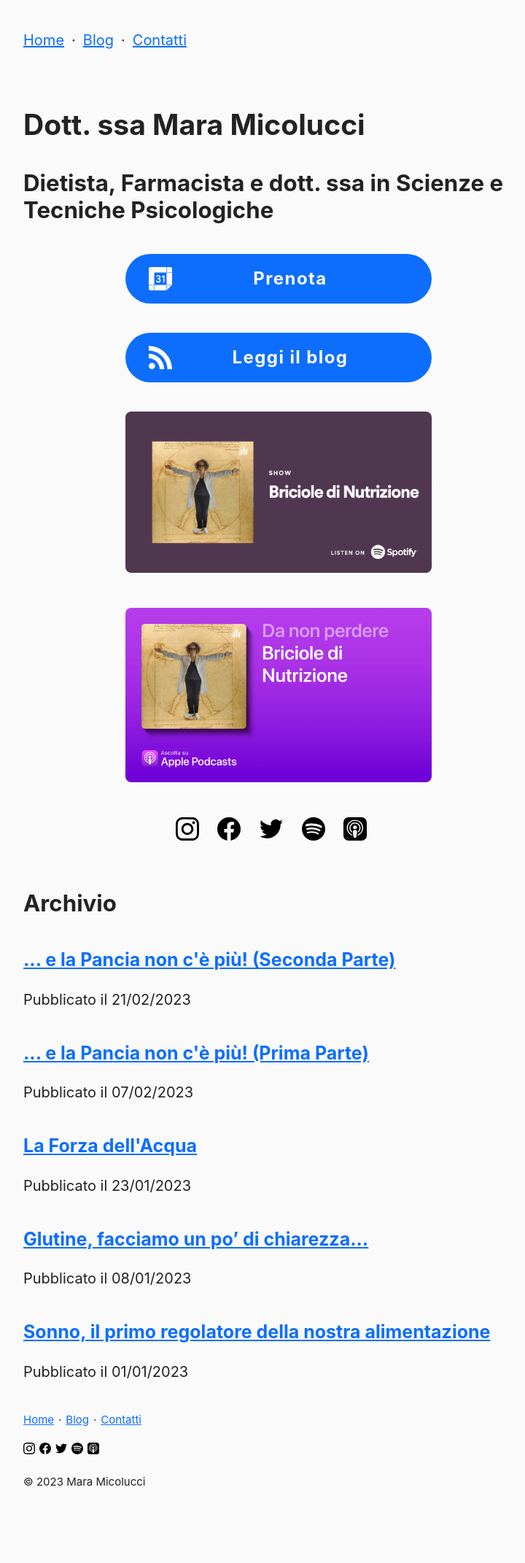
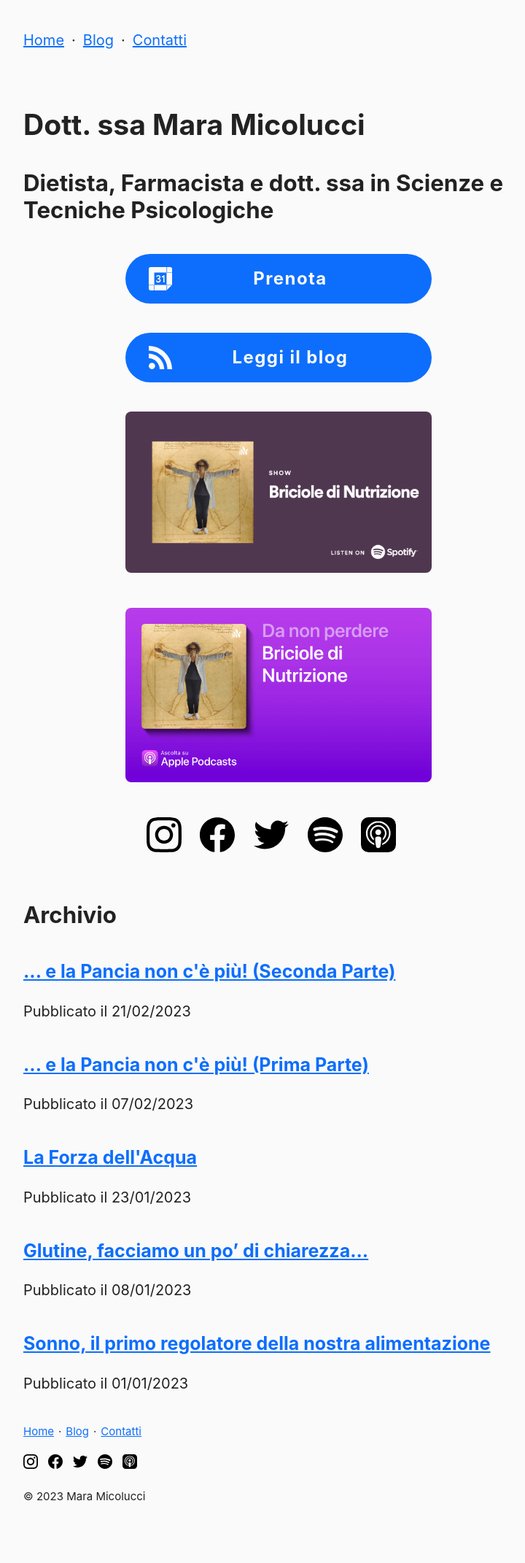
Before and after one commit to curlybracketshq/dietista.it, a Jekyll site: the page built from index.html, in a window 1280 px wide. Shown: the whole page at 73% size, without its empty margins (258-978 px from the left). Built offline with Jekyll 4.4.1, drawn with Linux system fonts in a browser that asks for light colours.

Commit message:
Update social icons style

```diff
--- a/stylesheets/default_v2.css
+++ b/stylesheets/default_v2.css
@@ -119,7 +119,8 @@ footer nav.social {
 }
 
 footer nav.social .social_icon img {
-  width: 16px;
+  width: 1rem;
+  margin-right: 0.4rem;
 }
 
 /* Start index specific styles */
@@ -177,7 +178,7 @@ div.social .social_icon {
 }
 
 div.social .social_icon img {
-  width: 32px;
+  width: 2.4rem;
 }
 
 /* Start index specific styles */
```
